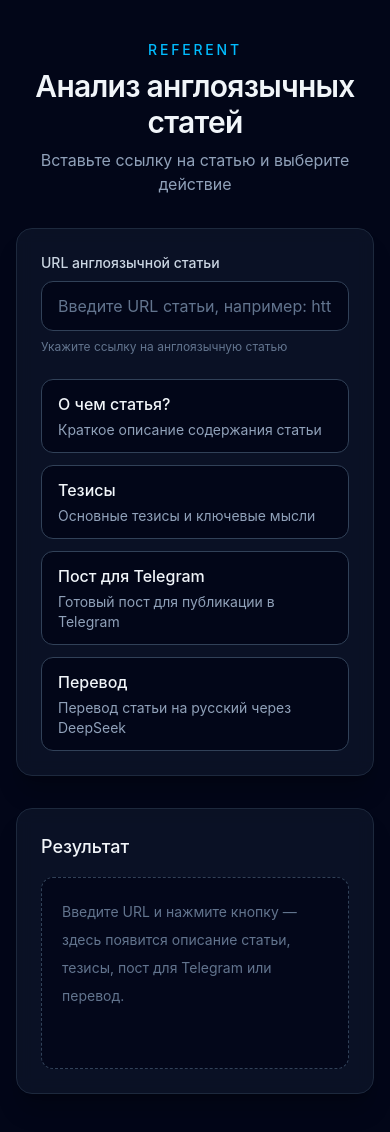
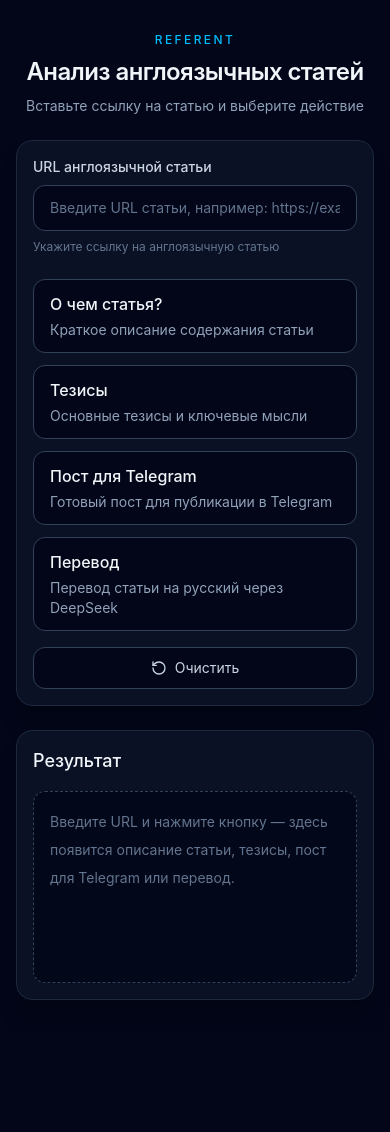
Before and after one commit to zebraonkz-glitch/referent, a Next.js app: page / in a window 390 px wide. After the commit the page ends 1032 px from the top, so only its background shows below. Built offline with nearby package versions, Linux system fonts and the light colour scheme.

Commit message:
Usability 3

```diff
--- a/app/components/referent-form.tsx
+++ b/app/components/referent-form.tsx
@@ -1,10 +1,12 @@
 "use client";
 
-import { useEffect, useState } from "react";
+import { Check, Copy, RotateCcw } from "lucide-react";
+import { useEffect, useRef, useState } from "react";
 
 import { ErrorAlert } from "@/components/error-alert";
 import type { AppErrorResponse, ErrorCode } from "@/lib/app-error";
 import { getErrorMessage } from "@/lib/app-error";
+import { cn } from "@/lib/utils";
 
 type Action = "summary" | "theses" | "telegram" | "translate";
 
@@ -70,6 +72,11 @@ export function ReferentForm() {
   const [error, setError] = useState<AppErrorResponse | null>(null);
   const [isLoading, setIsLoading] = useState(false);
   const [processStatus, setProcessStatus] = useState<string | null>(null);
+  const [copied, setCopied] = useState(false);
+
+  const resultSectionRef = useRef<HTMLElement>(null);
+  const requestIdRef = useRef(0);
+  const shouldScrollRef = useRef(false);
 
   useEffect(() => {
     if (!isLoading || !activeAction) {
@@ -84,6 +91,55 @@ export function ReferentForm() {
 
     return () => window.clearTimeout(timer);
   }, [isLoading, activeAction]);
+
+  useEffect(() => {
+    if (!shouldScrollRef.current || !resultText || !resultSectionRef.current) {
+      return;
+    }
+
+    shouldScrollRef.current = false;
+
+    resultSectionRef.current.scrollIntoView({
+      behavior: "smooth",
+      block: "start",
+    });
+  }, [resultText]);
+
+  useEffect(() => {
+    if (!copied) {
+      return;
+    }
+
+    const timer = window.setTimeout(() => setCopied(false), 2000);
+    return () => window.clearTimeout(timer);
+  }, [copied]);
+
+  function handleClear() {
+    requestIdRef.current += 1;
+    shouldScrollRef.current = false;
+
+    setUrl("");
+    setActiveAction(null);
+    setResultText("");
+    setResultMode(null);
+    setError(null);
+    setIsLoading(false);
+    setProcessStatus(null);
+    setCopied(false);
+  }
+
+  async function handleCopy() {
+    if (!resultText) {
+      return;
+    }
+
+    try {
+      await navigator.clipboard.writeText(resultText);
+      setCopied(true);
+    } catch {
+      setError(resolveClientError("UNKNOWN"));
+    }
+  }
 
   async function handleAction(action: Action) {
     const trimmedUrl = url.trim();
@@ -104,11 +160,14 @@ export function ReferentForm() {
       return;
     }
 
+    const requestId = ++requestIdRef.current;
+
     setError(null);
     setActiveAction(action);
     setIsLoading(true);
     setResultText("");
     setResultMode(null);
+    setCopied(false);
 
     try {
       const response = await fetch("/api/analyze", {
@@ -116,6 +175,10 @@ export function ReferentForm() {
         headers: { "Content-Type": "application/json" },
         body: JSON.stringify({ url: trimmedUrl, action }),
       });
+
+      if (requestId !== requestIdRef.current) {
+        return;
+      }
 
       const data = (await response.json()) as AnalyzeResponse;
 
@@ -133,15 +196,22 @@ export function ReferentForm() {
         return;
       }
 
+      shouldScrollRef.current = true;
       setResultMode(data.mode);
       setResultText(data.result);
     } catch {
+      if (requestId !== requestIdRef.current) {
+        return;
+      }
+
       setError(resolveClientError("UNKNOWN"));
       setResultText("");
       setResultMode(null);
     } finally {
+      if (requestId === requestIdRef.current) {
         setIsLoading(false);
         setProcessStatus(null);
+      }
     }
   }
 
@@ -150,20 +220,20 @@ export function ReferentForm() {
     (resultMode === "generated" || resultMode === "translation") && resultText;
 
   return (
-    <div className="mx-auto flex w-full max-w-3xl flex-col gap-8">
-      <header className="space-y-2 text-center">
-        <p className="text-sm font-medium uppercase tracking-[0.2em] text-sky-400">
+    <div className="mx-auto flex w-full max-w-3xl flex-col gap-6 sm:gap-8">
+      <header className="space-y-2 px-1 text-center">
+        <p className="text-xs font-medium uppercase tracking-[0.2em] text-sky-400 sm:text-sm">
           Referent
         </p>
-        <h1 className="text-3xl font-semibold tracking-tight sm:text-4xl">
+        <h1 className="text-2xl font-semibold tracking-tight sm:text-3xl lg:text-4xl">
           Анализ англоязычных статей
         </h1>
-        <p className="text-slate-400">
+        <p className="text-sm text-slate-400 sm:text-base">
           Вставьте ссылку на статью и выберите действие
         </p>
       </header>
 
-      <section className="rounded-2xl border border-slate-800 bg-slate-900/70 p-6 shadow-xl shadow-black/20 backdrop-blur">
+      <section className="rounded-2xl border border-slate-800 bg-slate-900/70 p-4 shadow-xl shadow-black/20 backdrop-blur sm:p-6">
         <label htmlFor="article-url" className="mb-2 block text-sm font-medium text-slate-300">
           URL англоязычной статьи
         </label>
@@ -173,13 +243,13 @@ export function ReferentForm() {
           value={url}
           onChange={(event) => setUrl(event.target.value)}
           placeholder="Введите URL статьи, например: https://example.com/article"
-          className="w-full rounded-xl border border-slate-700 bg-slate-950 px-4 py-3 text-slate-100 outline-none transition placeholder:text-slate-500 focus:border-sky-500 focus:ring-2 focus:ring-sky-500/30"
+          className="w-full min-w-0 rounded-xl border border-slate-700 bg-slate-950 px-4 py-3 text-sm text-slate-100 outline-none transition placeholder:text-slate-500 focus:border-sky-500 focus:ring-2 focus:ring-sky-500/30 sm:text-base"
         />
         <p className="mt-2 text-xs text-slate-500">
           Укажите ссылку на англоязычную статью
         </p>
 
-        <div className="mt-6 grid gap-3 sm:grid-cols-2">
+        <div className="mt-6 flex flex-col gap-3 md:grid md:grid-cols-2 xl:grid-cols-4">
           {actions.map((action) => (
             <button
               key={action.id}
@@ -187,12 +257,24 @@ export function ReferentForm() {
               title={action.title}
               onClick={() => handleAction(action.id)}
               disabled={isLoading}
-              className="rounded-xl border border-slate-700 bg-slate-950 px-4 py-3 text-left transition hover:border-sky-500 hover:bg-slate-900 disabled:cursor-not-allowed disabled:opacity-60"
+              className="w-full rounded-xl border border-slate-700 bg-slate-950 px-4 py-3 text-left transition hover:border-sky-500 hover:bg-slate-900 disabled:cursor-not-allowed disabled:opacity-60"
             >
               <span className="block font-medium text-slate-100">{action.label}</span>
               <span className="mt-1 block text-sm text-slate-400">{action.description}</span>
             </button>
           ))}
+        </div>
+
+        <div className="mt-4 flex justify-stretch sm:justify-end">
+          <button
+            type="button"
+            onClick={handleClear}
+            disabled={isLoading}
+            className="inline-flex w-full items-center justify-center gap-2 rounded-xl border border-slate-700 bg-slate-950 px-4 py-2.5 text-sm text-slate-300 transition hover:border-slate-600 hover:bg-slate-900 hover:text-slate-100 disabled:cursor-not-allowed disabled:opacity-60 sm:w-auto"
+          >
+            <RotateCcw className="h-4 w-4 shrink-0" />
+            Очистить
+          </button>
         </div>
       </section>
 
@@ -200,13 +282,17 @@ export function ReferentForm() {
 
       {processStatus ? (
         <div className="flex items-center gap-3 rounded-xl border border-sky-500/20 bg-sky-500/5 px-4 py-3 text-sm text-sky-200">
-          <span className="h-4 w-4 animate-spin rounded-full border-2 border-sky-500/30 border-t-sky-400" />
-          <span>{processStatus}</span>
+          <span className="h-4 w-4 shrink-0 animate-spin rounded-full border-2 border-sky-500/30 border-t-sky-400" />
+          <span className="min-w-0 break-words">{processStatus}</span>
         </div>
       ) : null}
 
-      <section className="rounded-2xl border border-slate-800 bg-slate-900/70 p-6 shadow-xl shadow-black/20 backdrop-blur">
-        <div className="mb-4 flex items-center justify-between gap-4">
+      <section
+        ref={resultSectionRef}
+        className="scroll-mt-6 rounded-2xl border border-slate-800 bg-slate-900/70 p-4 shadow-xl shadow-black/20 backdrop-blur sm:p-6"
+      >
+        <div className="mb-4 flex flex-col gap-3 sm:flex-row sm:items-center sm:justify-between">
+          <div className="flex min-w-0 flex-wrap items-center gap-2 sm:gap-3">
             <h2 className="text-lg font-medium text-slate-100">Результат</h2>
             {activeLabel ? (
               <span className="rounded-full bg-sky-500/10 px-3 py-1 text-xs font-medium text-sky-300">
@@ -215,13 +301,39 @@ export function ReferentForm() {
             ) : null}
           </div>
 
-        <div className="min-h-48 rounded-xl border border-dashed border-slate-700 bg-slate-950/80 p-5">
           {hasTextResult ? (
-            <div className="whitespace-pre-wrap text-sm leading-7 text-slate-200">
+            <button
+              type="button"
+              onClick={handleCopy}
+              className={cn(
+                "inline-flex w-full items-center justify-center gap-2 rounded-xl border px-4 py-2 text-sm transition sm:w-auto",
+                copied
+                  ? "border-emerald-500/30 bg-emerald-500/10 text-emerald-200"
+                  : "border-slate-700 bg-slate-950 text-slate-300 hover:border-sky-500 hover:text-slate-100",
+              )}
+            >
+              {copied ? (
+                <>
+                  <Check className="h-4 w-4 shrink-0" />
+                  Скопировано
+                </>
+              ) : (
+                <>
+                  <Copy className="h-4 w-4 shrink-0" />
+                  Копировать
+                </>
+              )}
+            </button>
+          ) : null}
+        </div>
+
+        <div className="min-h-48 rounded-xl border border-dashed border-slate-700 bg-slate-950/80 p-4 sm:p-5">
+          {hasTextResult ? (
+            <div className="overflow-x-auto whitespace-pre-wrap break-words text-sm leading-7 text-slate-200">
               {resultText}
             </div>
           ) : (
-            <p className="text-sm leading-7 text-slate-500">
+            <p className="text-sm leading-7 break-words text-slate-500">
               Введите URL и нажмите кнопку — здесь появится описание статьи, тезисы,
               пост для Telegram или перевод.
             </p>
--- a/app/page.tsx
+++ b/app/page.tsx
@@ -2,7 +2,7 @@ import { ReferentForm } from "./components/referent-form";
 
 export default function Home() {
   return (
-    <main className="min-h-screen px-4 py-10 sm:px-6 sm:py-16">
+    <main className="min-h-screen overflow-x-hidden px-4 py-8 sm:px-6 sm:py-12 lg:py-16">
       <ReferentForm />
     </main>
   );
```
Lines whose indentation alone changed are shown as unchanged.
